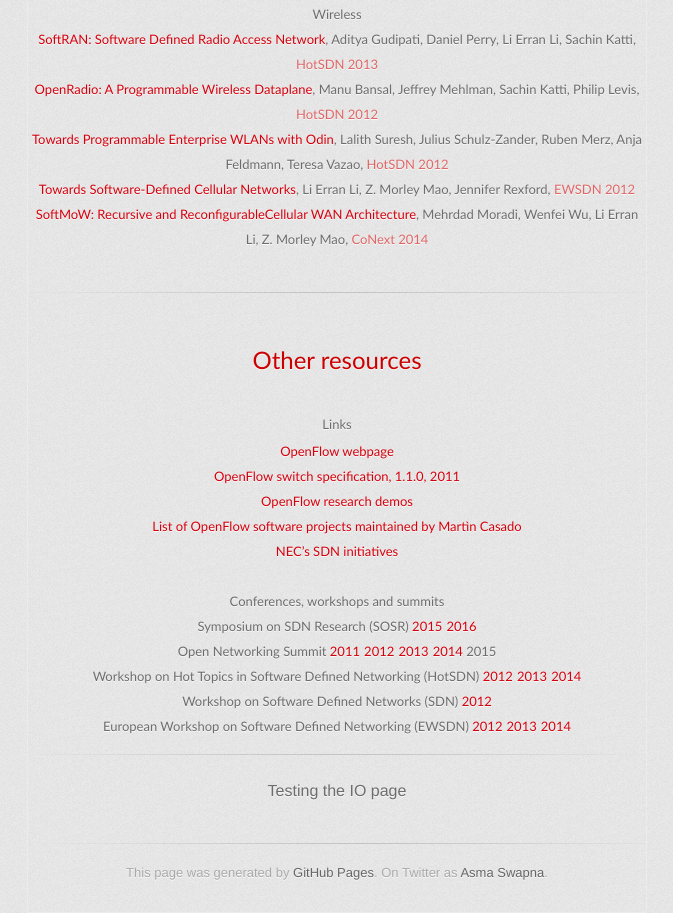
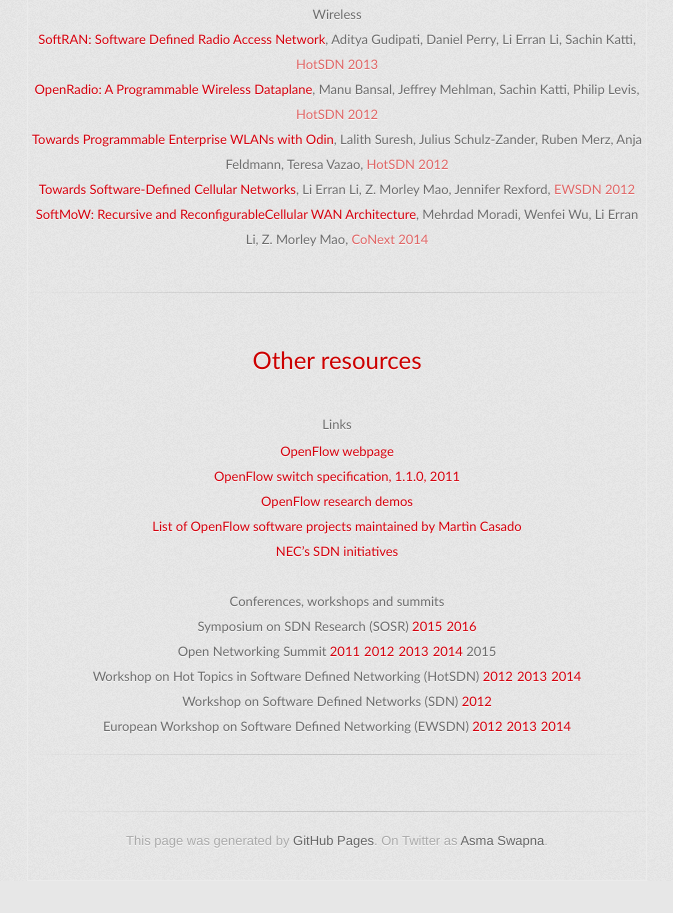
Before and after one commit to AsmaSwapna-zz/asmaswapna.github.io, a plain HTML site: page sdnrepo/index.html in a window 1280 px wide. Shown: the part 9720-10633 px from the top of the page, without its empty margins (303-976 px from the left). After the commit the page ends 10601 px from the top, so only its background shows below. Drawn offline with Linux system fonts and the light colour scheme; a web font is replaced by a local one.

Commit message:
Update index.html

```diff
--- a/sdnrepo/index.html
+++ b/sdnrepo/index.html
@@ -46,9 +46,7 @@
 
    <hr>
 
-        <section id="main_content">
-          <p>Testing the IO page</p>
-        </section>
+
 
         <footer>
           This page was generated by <a href="https://pages.github.com">GitHub Pages</a>. On Twitter as <a href="https://twitter.com/AsmaSwapna">Asma Swapna</a>.
```
